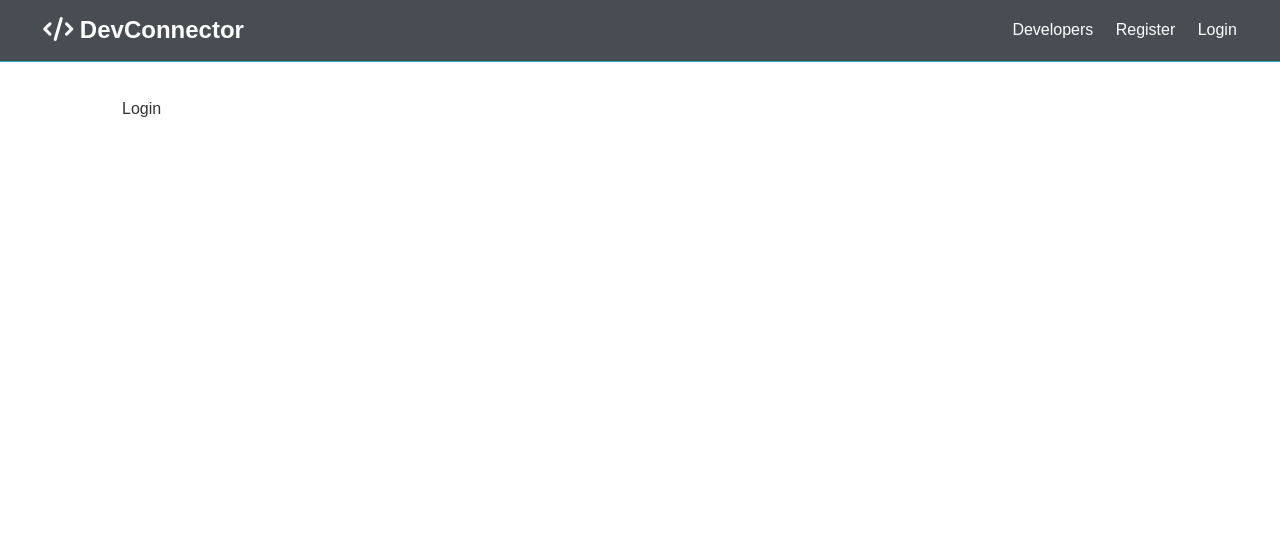
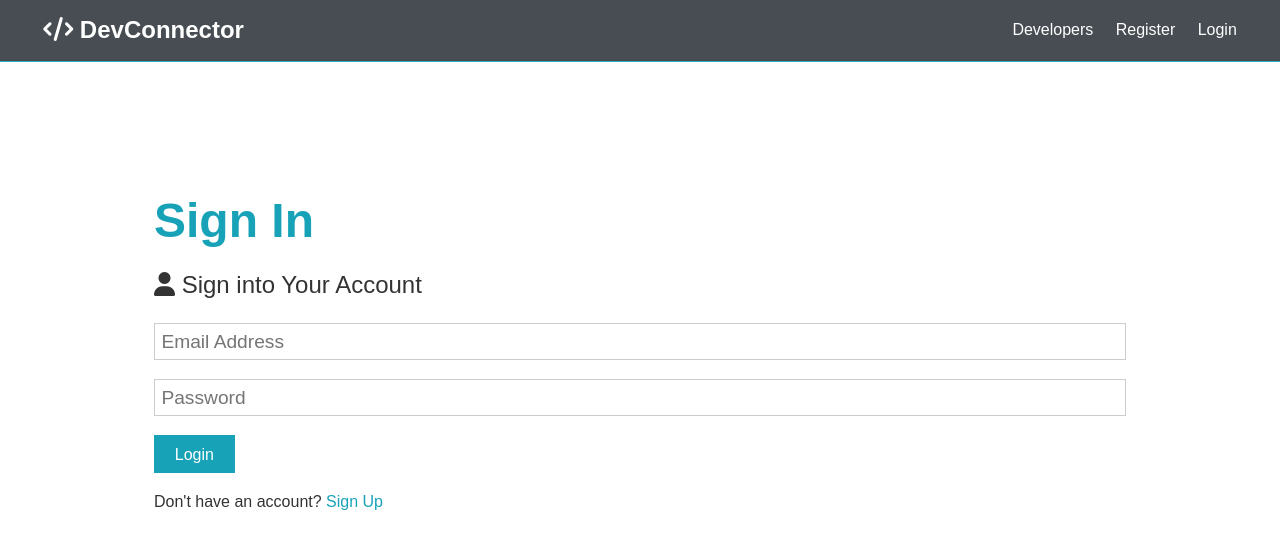
Before and after one commit to rajyotiroshan/dev-connect, a React (Create React App) app in the folder client/: page /login in a window 1280 px wide. Shown: the top 548 px of the page. Built offline with nearby package versions, Linux system fonts and the light colour scheme.

Commit message:
Login compoenents

```diff
--- a/client/src/components/auth/Login.js
+++ b/client/src/components/auth/Login.js
@@ -1,11 +1,53 @@
-import React from 'react'
+import React, { Fragment, useState } from 'react';
+import { Link } from 'react-router-dom';
+//import axios from 'axios';
 
 const Login = () => {
+  const [formData, setFormData] = useState({
+    email: '',
+    password: ''
+  });
+
+  const {email, password} = formData;
+
+  const onChange = e => {
+    setFormData({ ...formData, [e.target.name]: e.target.value });
+  };
+
+  const onSubmit = async e => {
+    e.preventDefault();
+    console.log(formData);
+
+  };
   return (
-    <div>
-      Login
-    </div>
-  )
-}
+    <Fragment>
+      <section className='container'>
+        <h1 className='large text-primary'>Sign In</h1>
+        <p className='lead'>
+          <i className='fas fa-user'></i> Sign into Your Account
+        </p>
+        <form className='form' onSubmit= {(e)=> onSubmit(e)}>
+          <div className='form-group'>
+            <input
+              type='email'
+              placeholder='Email Address'
+              name='email'
+              value={email}
+              onChange={(e)=>onChange(e)}
+              required
+            />
+          </div>
+          <div className='form-group'>
+            <input type='password' placeholder='Password' name='password' value={password} onChange={(e)=>onChange(e)} />
+          </div>
+          <input type='submit' className='btn btn-primary' value='Login' />
+        </form>
+        <p className='my-1'>
+          Don't have an account? <Link to='/register'>Sign Up</Link>
+        </p>
+      </section>
+    </Fragment>
+  );
+};
 
-export default Login
+export default Login;
```
